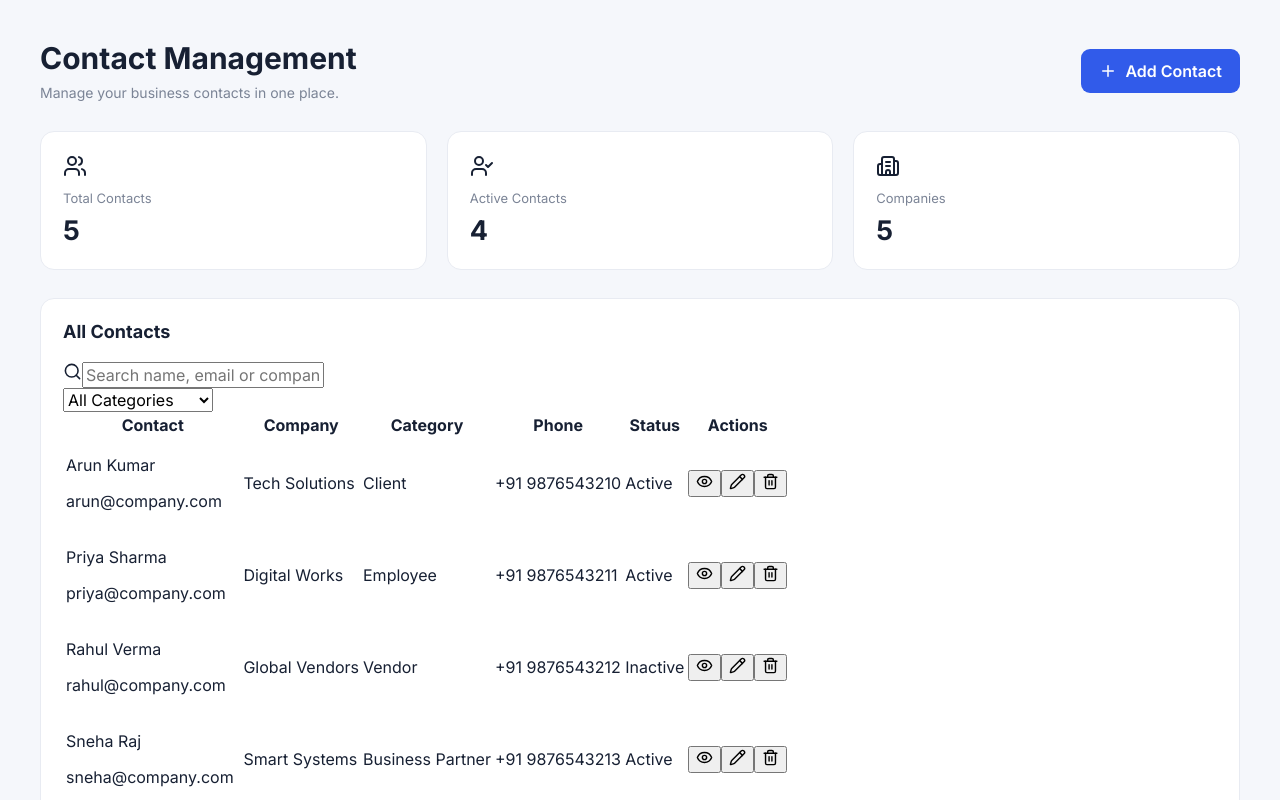
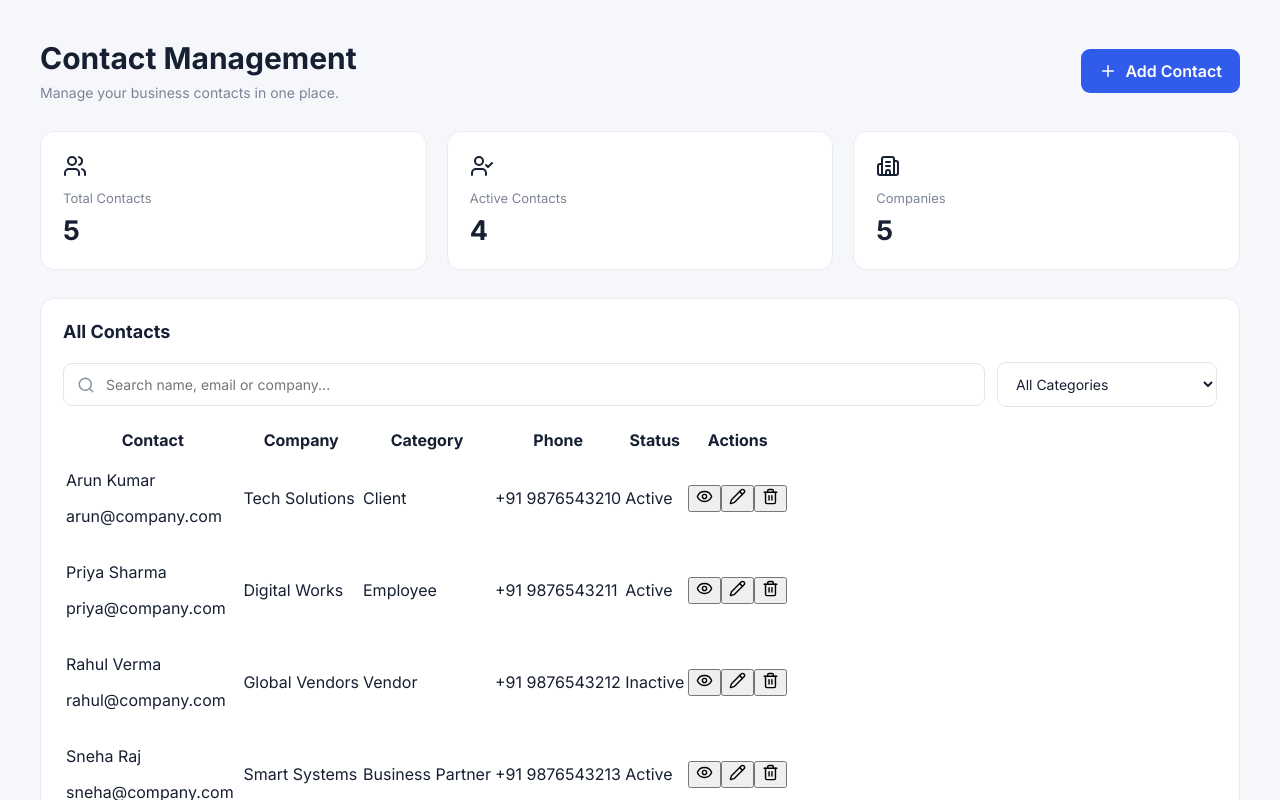
Before and after one commit to Sakthivel-cybersec/ConnectHub, a React app in the folder frontend/: page /contacts in a window 1280 px wide. Shown: the top 800 px of the page. Built offline with nearby package versions, Linux system fonts and the light colour scheme; the HTML template or start-up script is replaced by a standard one.

Commit message:
Improve contact search and filters

```diff
--- a/frontend/src/components/ContactSearch.jsx
+++ b/frontend/src/components/ContactSearch.jsx
@@ -1,24 +1,36 @@
+
 import { Search } from "lucide-react";
 
-export default function ContactSearch({ search, setSearch, category, setCategory }) {
+export default function ContactSearch({
+  search,
+  setSearch,
+  category,
+  setCategory,
+}) {
   return (
-    <div className="flex flex-col sm:flex-row gap-3 mb-5">
-      <div className="relative flex-1">
-        <Search className="absolute left-3 top-3 text-gray-400" size={19} />
+    <div className="search-row">
+      <div className="search-input-wrapper">
+        <Search size={18} />
+
         <input
+          type="text"
           value={search}
           onChange={(e) => setSearch(e.target.value)}
           placeholder="Search name, email or company..."
-          className="w-full rounded-xl border border-gray-200 bg-white py-3 pl-10 pr-4 outline-none focus:border-blue-500"
+          aria-label="Search contacts"
         />
       </div>
-      <select value={category} onChange={(e) => setCategory(e.target.value)}
-        className="rounded-xl border border-gray-200 bg-white px-4 py-3 outline-none">
+
+      <select
+        value={category}
+        onChange={(e) => setCategory(e.target.value)}
+        aria-label="Filter contacts by category"
+      >
         <option value="All">All Categories</option>
-        <option>Employee</option>
-        <option>Client</option>
-        <option>Vendor</option>
-        <option>Business Partner</option>
+        <option value="Employee">Employee</option>
+        <option value="Client">Client</option>
+        <option value="Vendor">Vendor</option>
+        <option value="Business Partner">Business Partner</option>
       </select>
     </div>
   );
```
